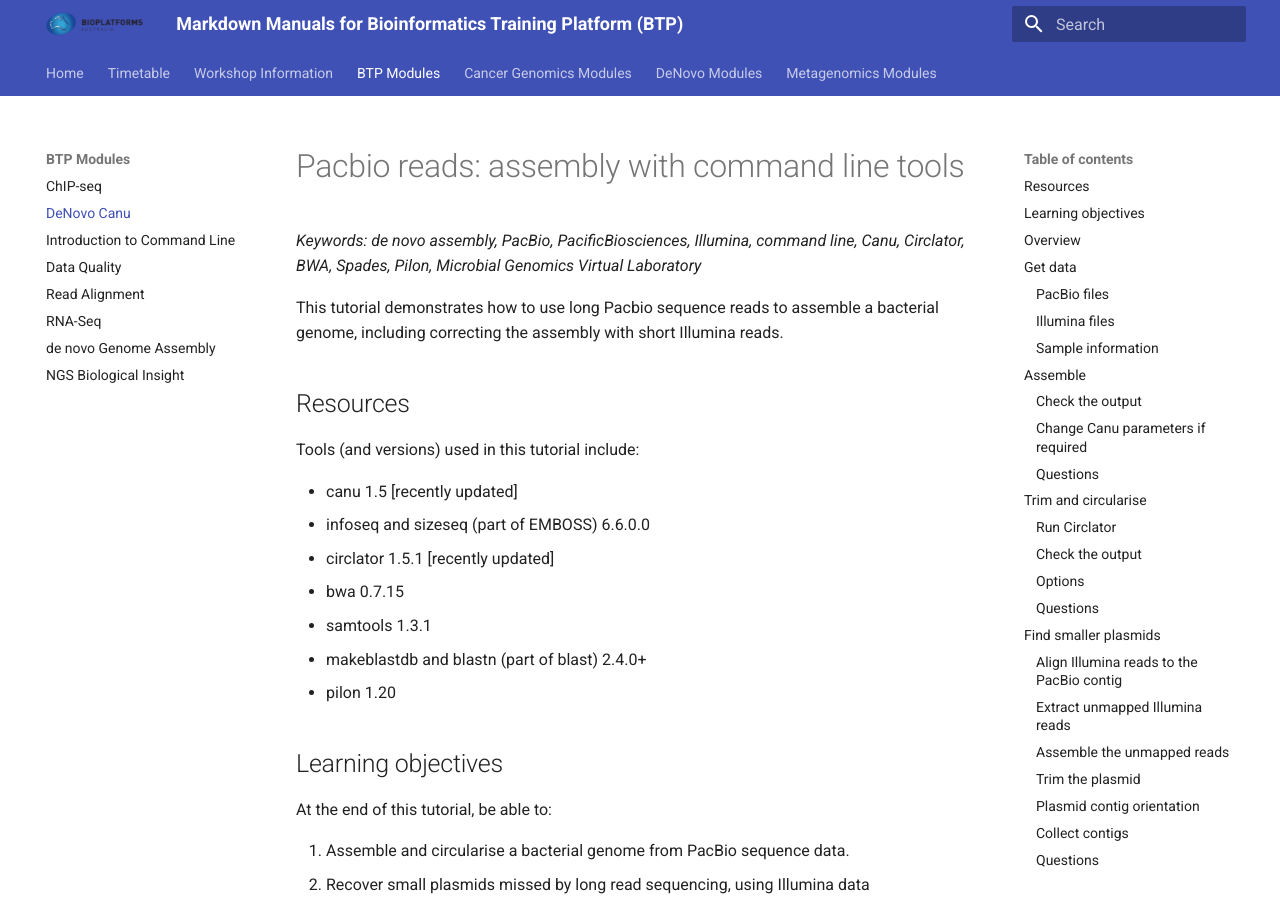
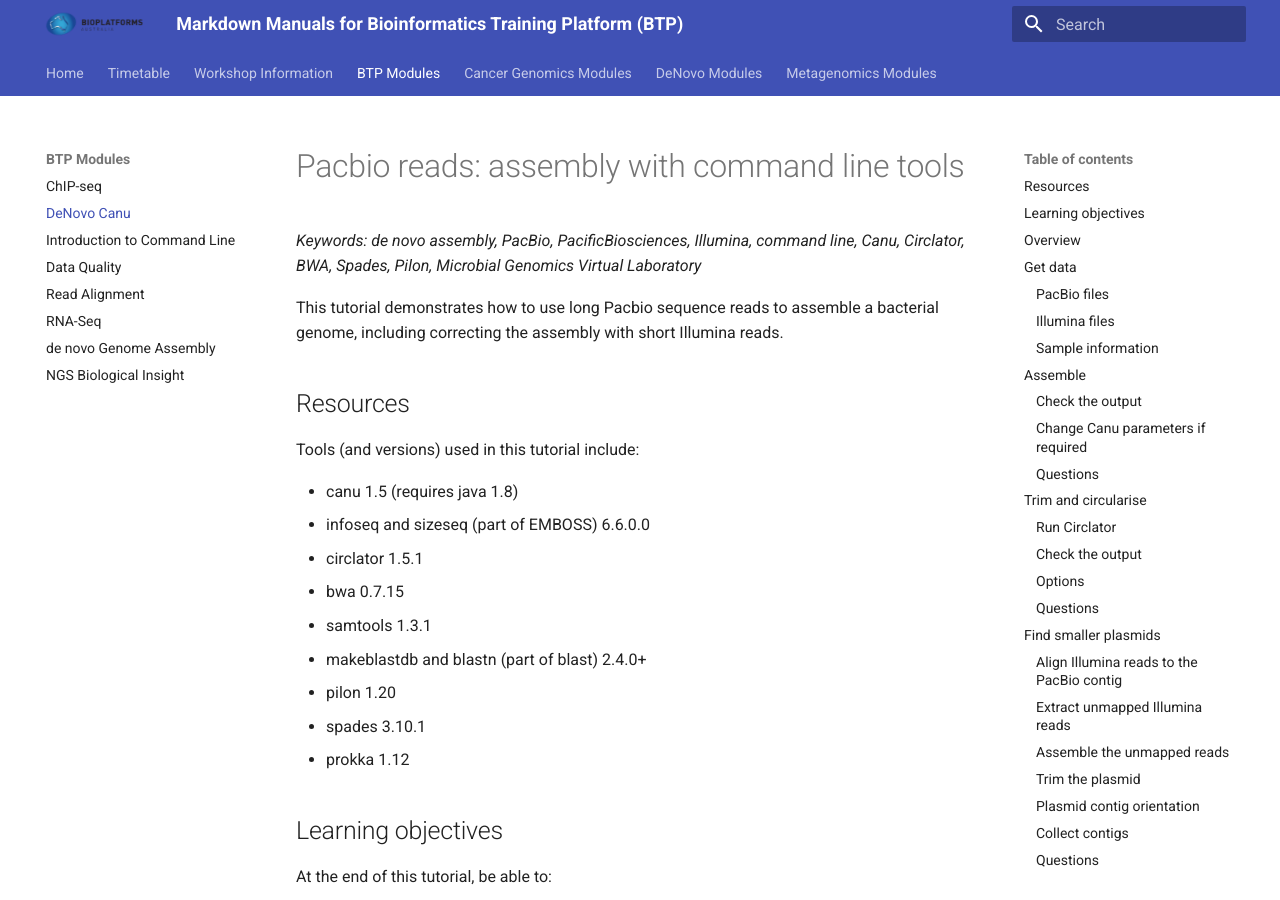
Before and after one commit to tsonika/intro-ngs-manuals, an MkDocs documentation site: the page built from docs/modules/btp-module-denovo-canu/denovo_canu.md, in a window 1280 px wide and 900 px high. Built offline with MkDocs 1.6.1 and Material for MkDocs 9.7.7, drawn with Linux system fonts in a browser that asks for light colours; old or Windows-style settings are respelled for this version of MkDocs.

Commit message:
tool version updates

```diff
--- a/docs/modules/btp-module-denovo-canu/denovo_canu.md
+++ b/docs/modules/btp-module-denovo-canu/denovo_canu.md
@@ -8,13 +8,15 @@ This tutorial demonstrates how to use long Pacbio sequence reads to assemble a b
 
 Tools (and versions) used in this tutorial include:
 
-- canu 1.5 [recently updated]
+- canu 1.5 (requires java 1.8)
 - infoseq and sizeseq (part of EMBOSS) 6.6.0.0
-- circlator 1.5.1 [recently updated]
+- circlator 1.5.1
 - bwa 0.7.15
 - samtools 1.3.1
 - makeblastdb and blastn (part of blast) 2.4.0+
 - pilon 1.20
+- spades 3.10.1
+- prokka 1.12
 
 ## Learning objectives
 
```
